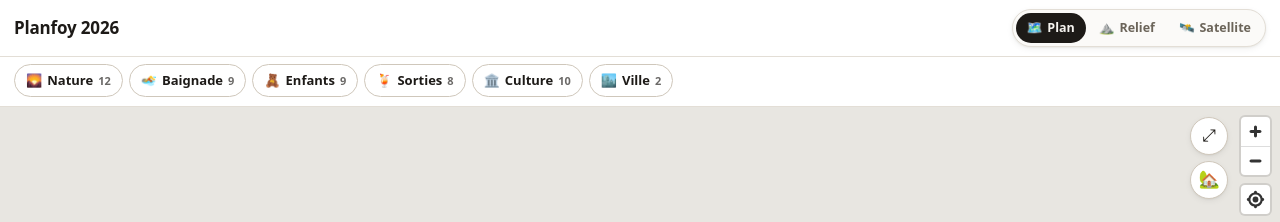
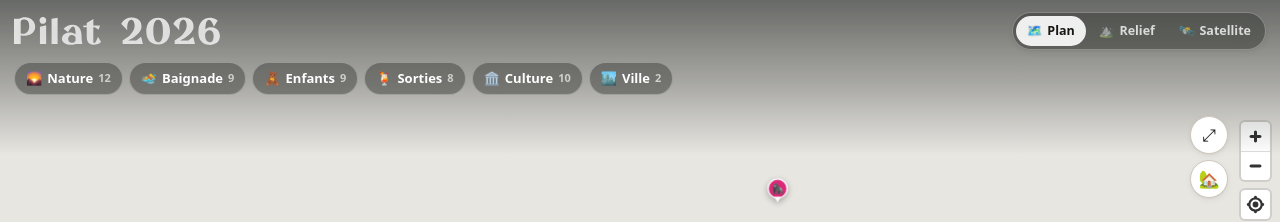
Before and after one commit to quentinlebras/Planfoy, a React (Vite) app: page / in a window 1280 px wide. Shown: the top 222 px of the page. Built offline with nearby package versions, Linux system fonts and the light colour scheme; no server answers.

Commit message:
feat: overlay glass controls on map
Extend the map beneath frosted SVG branding, glass controls, and a subtle contrast fade.

```diff
--- a/src/App.tsx
+++ b/src/App.tsx
@@ -8,6 +8,7 @@ import { BASEMAPS, type BasemapId } from './lib/mapStyles';
 import { EMPTY_FILTERS, matches, type Filters } from './lib/filters';
 import { useLocalStorage } from './lib/useLocalStorage';
 import { routingOrigin, useHome } from './lib/useHome';
+import pilatMark from './assets/pilat.svg';
 
 function placeIdFromHash(): string | null {
   const match = window.location.hash.match(/^#\/lieu\/([a-z0-9]+)$/i);
@@ -67,7 +68,15 @@ export default function App() {
   return (
     <div className="app">
       <header className="topbar">
-        <h1>Planfoy 2026</h1>
+        <span
+          className="topbar__mark"
+          role="img"
+          aria-label="Pilat 2026"
+          style={{
+            maskImage: `url(${pilatMark})`,
+            WebkitMaskImage: `url(${pilatMark})`,
+          }}
+        />
         <div className="basemaps basemaps--header" aria-label="Fond de carte">
           {BASEMAPS.map((option) => (
             <button
--- a/src/index.css
+++ b/src/index.css
@@ -219,46 +219,53 @@ a {
 /* ---------------------------------------------------------------- shell */
 
 .app {
-  display: flex;
-  flex-direction: column;
+  position: relative;
   height: 100dvh;
   overflow: hidden;
 }
 
 .topbar {
+  position: absolute;
+  top: 0;
+  left: 0;
+  right: 0;
   display: flex;
   align-items: center;
   justify-content: space-between;
   gap: 12px;
-  padding: 9px 14px;
-  background: var(--surface);
-  border-bottom: 1px solid var(--border);
+  padding: 12px 14px 6px;
+  background: transparent;
+  border: 0;
+  z-index: 20;
+}
+
+.topbar__mark {
+  display: block;
+  width: clamp(142px, 18vw, 206px);
+  aspect-ratio: 795 / 107;
   flex: none;
-  z-index: 20;
-}
-
-.topbar__brand {
-  display: flex;
-  align-items: center;
-  gap: 10px;
-  min-width: 0;
-}
-
-.topbar__logo {
-  font-size: 22px;
-}
-
-.topbar h1 {
-  font-size: 17px;
+  background: rgb(255 255 255 / 0.82);
+  backdrop-filter: blur(16px) saturate(1.2);
+  -webkit-backdrop-filter: blur(16px) saturate(1.2);
+  mask-position: center;
+  -webkit-mask-position: center;
+  mask-repeat: no-repeat;
+  -webkit-mask-repeat: no-repeat;
+  mask-size: contain;
+  -webkit-mask-size: contain;
+  filter: drop-shadow(0 1px 8px rgb(0 0 0 / 0.5));
 }
 
 /* ---------------------------------------------------------------- filters */
 
 .filters {
-  flex: none;
-  padding: 7px 14px;
-  background: var(--surface);
-  border-bottom: 1px solid var(--border);
+  position: absolute;
+  top: 58px;
+  left: 0;
+  right: 0;
+  padding: 4px 14px 8px;
+  background: transparent;
+  border: 0;
   z-index: 15;
 }
 
@@ -334,10 +341,12 @@ a {
   align-items: center;
   gap: 5px;
   padding: 6px 11px;
-  border: 1px solid var(--border-strong);
+  border: 1px solid rgb(255 255 255 / 0.3);
   border-radius: 999px;
-  background: var(--surface);
-  color: var(--text);
+  background: rgb(16 18 17 / 0.34);
+  backdrop-filter: blur(14px) saturate(1.3);
+  -webkit-backdrop-filter: blur(14px) saturate(1.3);
+  color: #fff;
   font: inherit;
   font-size: 13px;
   font-weight: 550;
@@ -347,11 +356,11 @@ a {
 }
 
 .chip:hover {
-  border-color: var(--chip);
+  border-color: rgb(255 255 255 / 0.66);
 }
 
 .chip--on {
-  background: var(--chip);
+  background: color-mix(in srgb, var(--chip) 62%, transparent);
   border-color: var(--chip);
   color: #fff;
 }
@@ -459,15 +468,29 @@ a {
 /* ---------------------------------------------------------------- stage */
 
 .stage {
-  position: relative;
-  flex: 1;
-  min-height: 0;
+  position: absolute;
+  inset: 0;
 }
 
 .stage__map,
 .stage__list {
   position: absolute;
   inset: 0;
+}
+
+.stage__map::before {
+  content: '';
+  position: absolute;
+  inset: 0 0 auto;
+  height: 154px;
+  z-index: 3;
+  background: linear-gradient(
+    to bottom,
+    rgb(4 8 6 / 0.56) 0%,
+    rgb(4 8 6 / 0.28) 54%,
+    transparent 100%
+  );
+  pointer-events: none;
 }
 
 .stage__map[hidden],
@@ -485,6 +508,10 @@ a {
 
 .maplibregl-ctrl-attrib {
   font-size: 10px;
+}
+
+.maplibregl-ctrl-top-right {
+  top: 112px;
 }
 
 /* ------------------------------------------------------------------ pins */
@@ -587,7 +614,7 @@ a {
 
 .map__tools {
   position: absolute;
-  top: 10px;
+  top: 116px;
   left: 10px;
   right: 52px;
   display: flex;
@@ -615,8 +642,10 @@ a {
 
 .basemaps--header {
   flex: none;
-  background: var(--surface-2);
-  backdrop-filter: none;
+  background: rgb(16 18 17 / 0.34);
+  backdrop-filter: blur(14px) saturate(1.3);
+  -webkit-backdrop-filter: blur(14px) saturate(1.3);
+  border-color: rgb(255 255 255 / 0.3);
 }
 
 .basemaps__item {
@@ -627,7 +656,7 @@ a {
   border: 0;
   border-radius: 999px;
   background: transparent;
-  color: var(--text-2);
+  color: rgb(255 255 255 / 0.78);
   font: inherit;
   font-size: 12.5px;
   font-weight: 600;
@@ -635,8 +664,8 @@ a {
 }
 
 .basemaps__item.is-on {
-  background: var(--text);
-  color: var(--bg);
+  background: rgb(255 255 255 / 0.9);
+  color: #171614;
 }
 
 .map__buttons {
@@ -1484,7 +1513,7 @@ code {
 
   .map__tools {
     right: 10px;
-    top: 8px;
+    top: 108px;
   }
 
   .basemaps__label {
```
Also changed, not shown: src/assets/pilat.svg (added).
